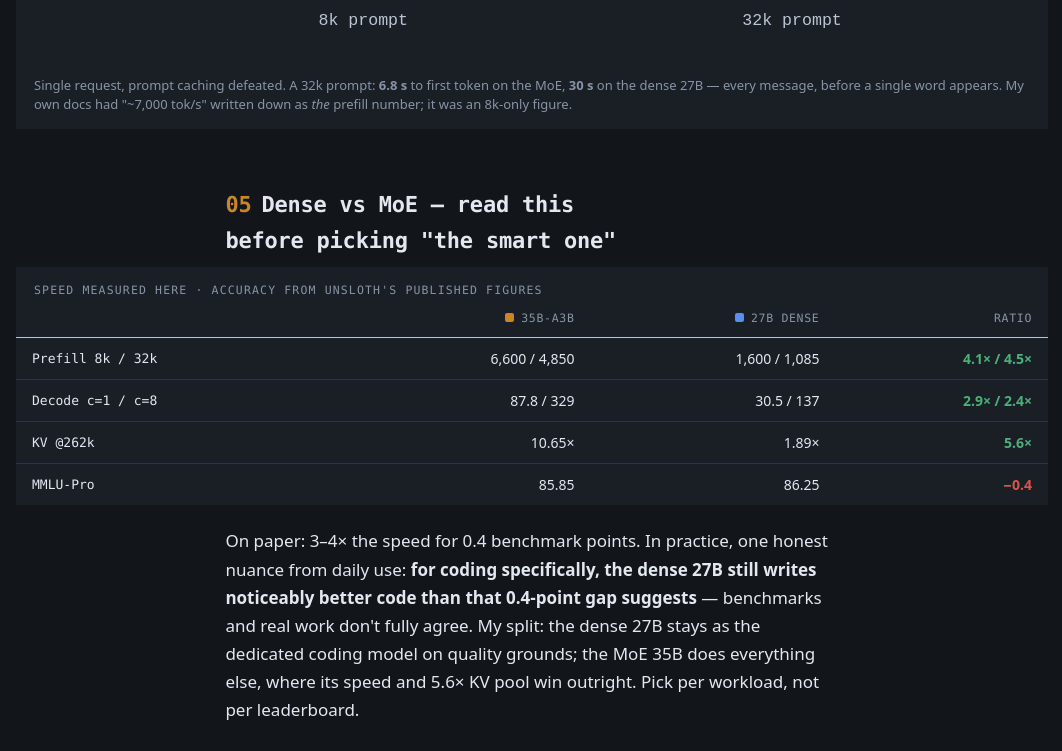
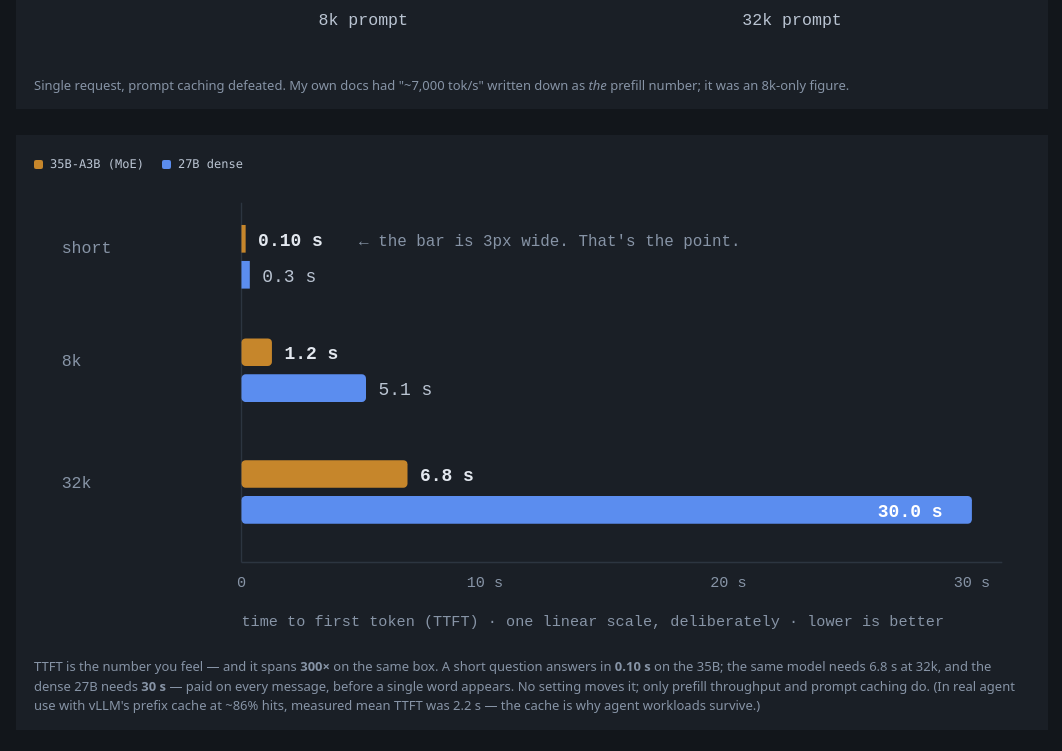
Before and after one commit to hiceron/spark-nvfp4-lab, a plain HTML site: page docs/index.html in a window 1280 px wide. Shown: the part 5489-6240 px from the top of the page, without its empty margins (108-1170 px from the left). Drawn offline with Linux system fonts and the light colour scheme.

Commit message:
Blog: publish measured TTFT/scorecard HTML to Pages
Sync docs/index.html (artifact rebuild with TTFT curve + findings)
so github.io matches the private walkthrough state.

```diff
--- a/docs/index.html
+++ b/docs/index.html
@@ -281,7 +281,51 @@
       <g><title>27B dense at 32k: 1,085 tok/s (TTFT 30 s)</title><rect class="bar" x="550" y="185" width="86" height="25" rx="4" fill="var(--blue)"/><text x="593" y="175" font-family="ui-monospace,monospace" font-size="13" font-weight="600" fill="var(--ink)" text-anchor="middle">1,085</text></g>
       <g font-family="ui-monospace,monospace" font-size="12" fill="var(--ink-2)" text-anchor="middle"><text x="238" y="232">8k prompt</text><text x="548" y="232">32k prompt</text></g>
     </svg>
-    <figcaption>Single request, prompt caching defeated. A 32k prompt: <strong>6.8 s</strong> to first token on the MoE, <strong>30 s</strong> on the dense 27B — every message, before a single word appears. My own docs had "~7,000 tok/s" written down as <em>the</em> prefill number; it was an 8k-only figure.</figcaption>
+    <figcaption>Single request, prompt caching defeated. My own docs had "~7,000 tok/s" written down as <em>the</em> prefill number; it was an 8k-only figure.</figcaption>
+  </figure>
+
+  <figure>
+    <div class="legend">
+      <span><span class="swatch" style="background:var(--amber)"></span>35B-A3B (MoE)</span>
+      <span><span class="swatch" style="background:var(--blue)"></span>27B dense</span>
+    </div>
+    <svg viewBox="0 0 720 330" role="img" aria-label="Time to first token at three prompt sizes. Short prompt: 0.10 seconds for the 35B, 0.3 for the 27B. 8k prompt: 1.2 versus 5.1 seconds. 32k prompt: 6.8 versus 30 seconds.">
+      <g font-family="ui-monospace,monospace" font-size="12" fill="var(--muted)">
+        <text x="20" y="46">short</text>
+        <text x="20" y="128">8k</text>
+        <text x="20" y="216">32k</text>
+      </g>
+      <line x1="150" y1="10" x2="150" y2="270" stroke="var(--rule)" stroke-width="1"/>
+
+      <g><title>35B-A3B, short prompt: 0.10 s</title>
+        <rect class="bar" x="150" y="26" width="3" height="20" fill="var(--amber)"/>
+        <text x="162" y="41" font-family="ui-monospace,monospace" font-size="13" font-weight="600" fill="var(--ink)">0.10 s</text>
+        <text x="235" y="41" font-family="ui-monospace,monospace" font-size="11.5" fill="var(--muted)">← the bar is 3px wide. That's the point.</text></g>
+      <g><title>27B dense, short prompt: ~0.3 s</title>
+        <rect class="bar" x="150" y="52" width="6" height="20" fill="var(--blue)"/>
+        <text x="165" y="67" font-family="ui-monospace,monospace" font-size="13" fill="var(--ink-2)">0.3 s</text></g>
+
+      <g><title>35B-A3B, 8k prompt: 1.2 s</title>
+        <rect class="bar" x="150" y="108" width="22" height="20" rx="3" fill="var(--amber)"/>
+        <text x="181" y="123" font-family="ui-monospace,monospace" font-size="13" font-weight="600" fill="var(--ink)">1.2 s</text></g>
+      <g><title>27B dense, 8k prompt: 5.1 s</title>
+        <rect class="bar" x="150" y="134" width="90" height="20" rx="3" fill="var(--blue)"/>
+        <text x="249" y="149" font-family="ui-monospace,monospace" font-size="13" fill="var(--ink-2)">5.1 s</text></g>
+
+      <g><title>35B-A3B, 32k prompt: 6.8 s</title>
+        <rect class="bar" x="150" y="196" width="120" height="20" rx="3" fill="var(--amber)"/>
+        <text x="279" y="211" font-family="ui-monospace,monospace" font-size="13" font-weight="600" fill="var(--ink)">6.8 s</text></g>
+      <g><title>27B dense, 32k prompt: 30.0 s</title>
+        <rect class="bar" x="150" y="222" width="528" height="20" rx="3" fill="var(--blue)"/>
+        <text x="610" y="237" font-family="ui-monospace,monospace" font-size="13" font-weight="600" fill="#fff">30.0 s</text></g>
+
+      <g font-family="ui-monospace,monospace" font-size="11" fill="var(--muted)" text-anchor="middle">
+        <line x1="150" y1="270" x2="700" y2="270" stroke="var(--rule)" stroke-width="1"/>
+        <text x="150" y="288">0</text><text x="326" y="288">10 s</text><text x="502" y="288">20 s</text><text x="678" y="288">30 s</text>
+      </g>
+      <text x="150" y="316" font-family="ui-monospace,monospace" font-size="11" fill="var(--muted)" text-anchor="start">time to first token (TTFT) · one linear scale, deliberately · lower is better</text>
+    </svg>
+    <figcaption>TTFT is the number you feel — and it spans <strong>300×</strong> on the same box. A short question answers in <strong>0.10 s</strong> on the 35B; the same model needs 6.8 s at 32k, and the dense 27B needs <strong>30 s</strong> — paid on every message, before a single word appears. No setting moves it; only prefill throughput and prompt caching do. (In real agent use with vLLM's prefix cache at ~86% hits, measured mean TTFT was 2.2 s — the cache is why agent workloads survive.)</figcaption>
   </figure>
 </div>
 
@@ -362,6 +406,7 @@
         <tbody>
           <tr><td>Prefill 8k</td><td>4,578</td><td>4,761</td></tr>
           <tr><td>Prefill 32k</td><td>4,207</td><td>4,286</td></tr>
+          <tr><td>TTFT @32k</td><td>7.8 s</td><td>7.6 s</td></tr>
           <tr><td>Decode c=1</td><td>66.3</td><td>63.4</td></tr>
           <tr><td>KV @262k</td><td>2.68×</td><td>2.69×</td></tr>
           <tr><td>Verdict</td><td colspan="2"><strong>dead heat</strong> (runs varied ±15%)</td></tr>
@@ -375,6 +420,7 @@
         <tbody>
           <tr><td>Prefill 8k</td><td>5,116</td><td>5,186</td></tr>
           <tr><td>Prefill 32k</td><td>4,418</td><td class="win">4,585</td></tr>
+          <tr><td>TTFT @32k</td><td>7.4 s</td><td class="win">7.1 s</td></tr>
           <tr><td>Decode c=1</td><td>70.8</td><td class="win">76.8</td></tr>
           <tr><td>KV @262k</td><td>2.69×</td><td class="win">2.88×</td></tr>
           <tr><td>Verdict</td><td colspan="2" class="win"><strong>+8.5% decode, +7% KV</strong></td></tr>
@@ -388,6 +434,7 @@
         <tbody>
           <tr><td>Prefill 8k</td><td>1,757</td><td class="win">1,885</td></tr>
           <tr><td>Prefill 32k</td><td>1,322</td><td class="win">1,456</td></tr>
+          <tr><td>TTFT @32k</td><td>24.8 s</td><td class="win">22.5 s</td></tr>
           <tr><td>Decode c=1</td><td>25.0</td><td class="win">30.4</td></tr>
           <tr><td>DFlash accept</td><td>27.8%</td><td class="win">31.3%</td></tr>
           <tr><td>Verdict</td><td colspan="2" class="win"><strong>+22% decode</strong></td></tr>
```
Also changed, not shown: 1 other file.
